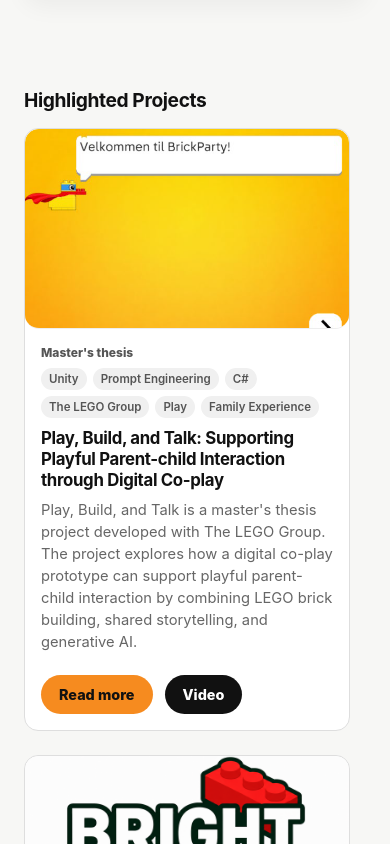
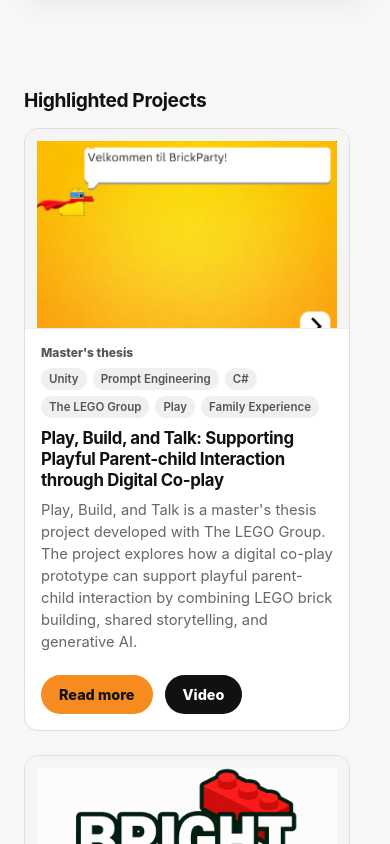
Before and after one commit to abeck4600/Project-Portfolio, a React (Vite) app in the folder my-projects-site/: page / in a window 390 px wide. Shown: the part 1880-2724 px from the top of the page. Built offline with nearby package versions, Linux system fonts and the light colour scheme.

Commit message:
small fix

```diff
--- a/my-projects-site/src/styles/projects.css
+++ b/my-projects-site/src/styles/projects.css
@@ -527,7 +527,6 @@
   .project-card {
     min-height: auto;
     border-radius: 14px;
-    overflow: hidden;
   }
 
   .project-actions {
@@ -540,18 +539,14 @@
 
   .image-wrap {
     height: 200px;
-    padding: 0;
+    padding: 12px;
     overflow: hidden;
     background: #f5f5f5;
-    border-radius: 14px;
   }
 
   .image-wrap img {
-    object-fit: cover;
+    object-fit: contain;
     object-position: center;
-    width: 100%;
-    height: 100%;
-    display: block;
   }
 
   .project-card.featured .image-wrap {
```
